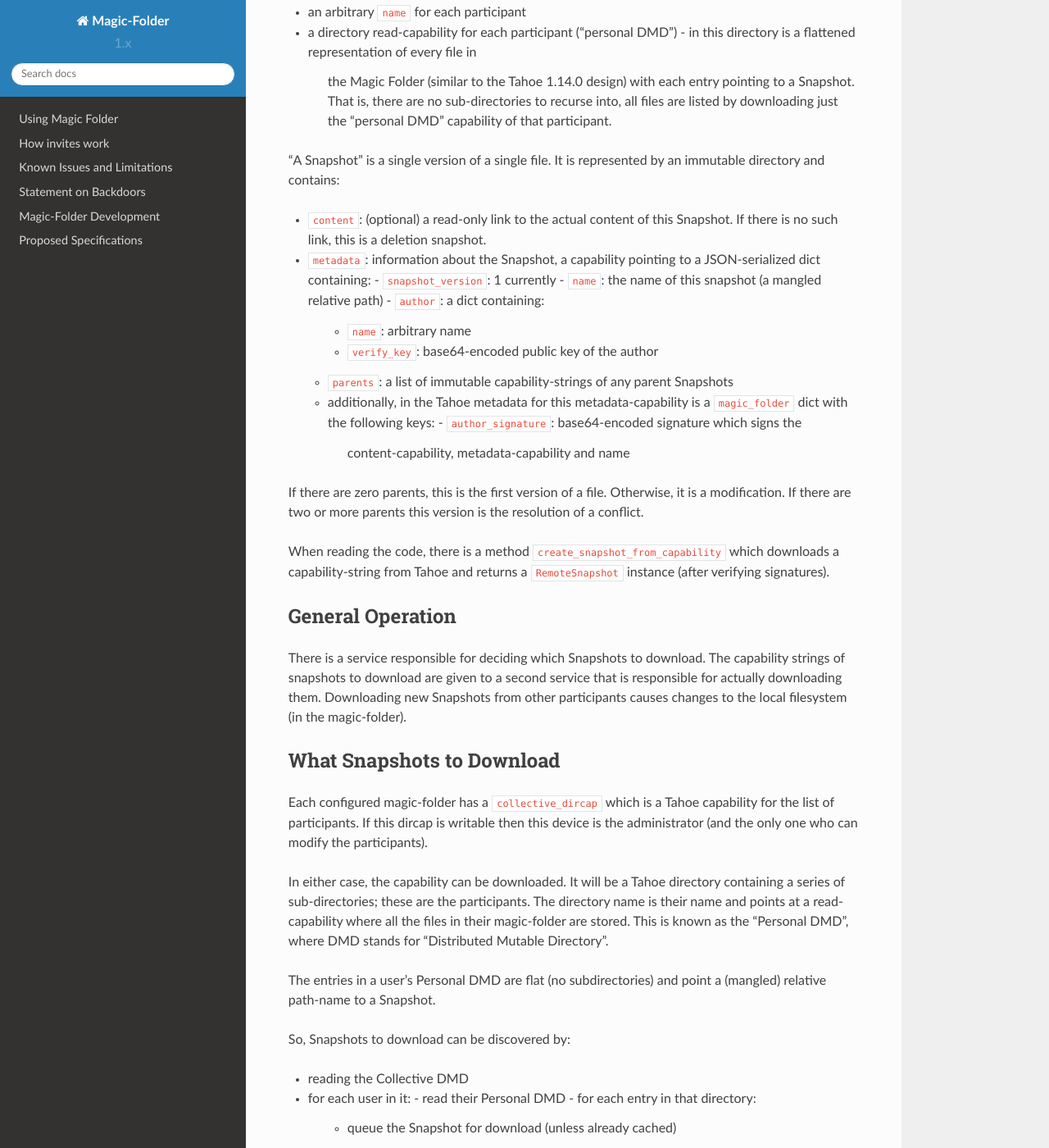
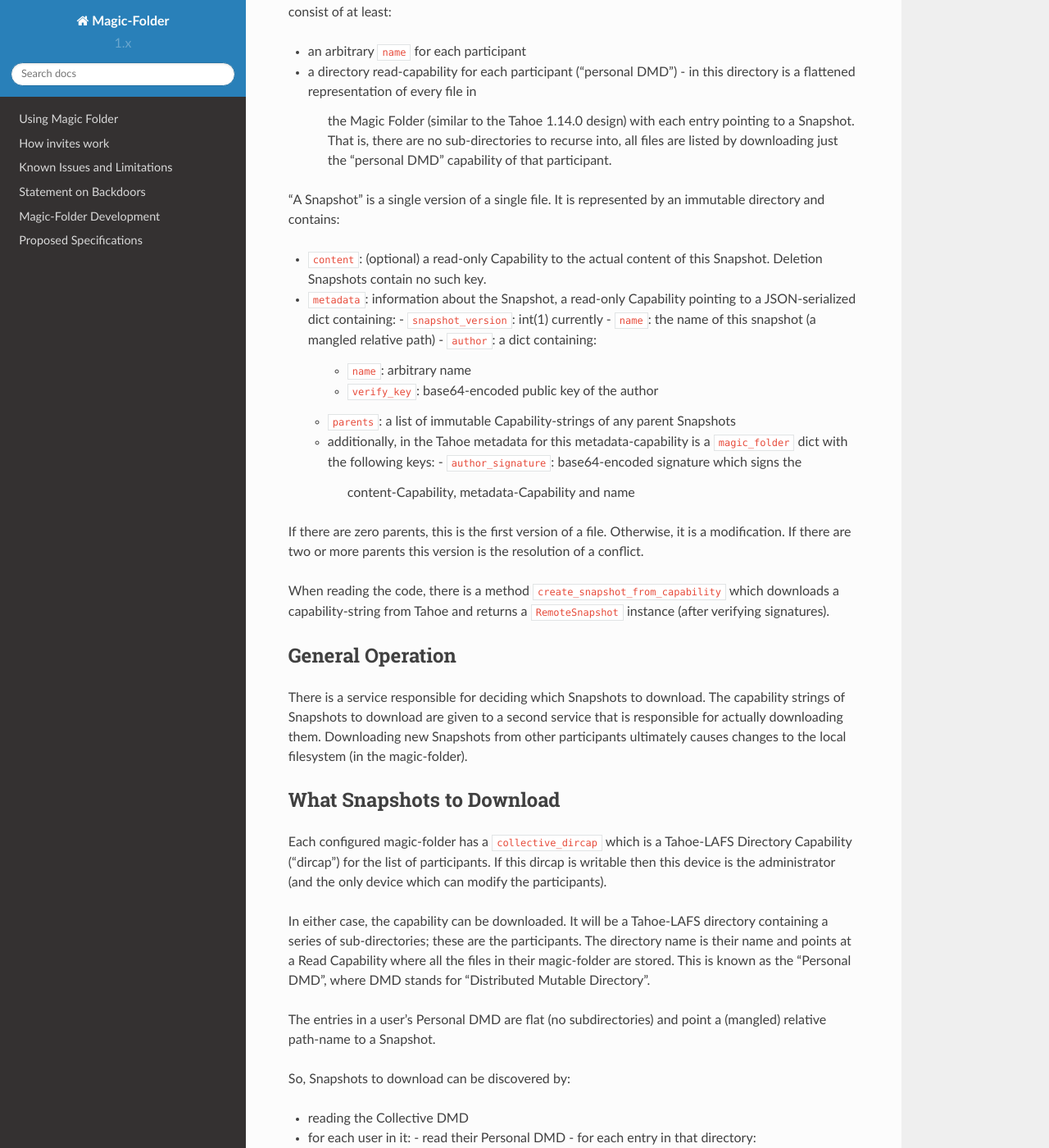
Before and after one commit to tahoe-lafs/magic-folder, a Sphinx documentation site: the page built from docs/downloader.rst, in a window 1280 px wide and 1400 px high, scrolled down 301 px. Shown: the whole window at 82% size. Built offline with Sphinx 7.4.7 and the Read the Docs theme 2.0.0, drawn with Linux system fonts in a browser that asks for light colours; pages that are not in the unit, such as notebooks, are missing from menus; some of the changed text lies outside the part shown.

Commit message:
copy-edits and notes in spec

```diff
--- a/docs/downloader.rst
+++ b/docs/downloader.rst
@@ -24,21 +26,20 @@
 "A Snapshot" is a single version of a single file. It is represented
 by an immutable directory and contains:
 
-- ``content``: (optional) a read-only link to the actual content of
-  this Snapshot. If there is no such link, this is a deletion
-  snapshot.
-- ``metadata``: information about the Snapshot, a capability pointing
+- ``content``: (optional) a read-only Capability to the actual content of
+  this Snapshot. Deletion Snapshots contain no such key.
+- ``metadata``: information about the Snapshot, a read-only Capability pointing
   to a JSON-serialized dict containing:
-  - ``snapshot_version``: 1 currently
+  - ``snapshot_version``: int(1) currently
   - ``name``: the name of this snapshot (a mangled relative path)
   - ``author``: a dict containing:
     - ``name``: arbitrary name
     - ``verify_key``: base64-encoded public key of the author
-  - ``parents``: a list of immutable capability-strings of any parent Snapshots
+  - ``parents``: a list of immutable Capability-strings of any parent Snapshots
   - additionally, in the Tahoe metadata for this metadata-capability
     is a ``magic_folder`` dict with the following keys:
     - ``author_signature``: base64-encoded signature which signs the
-      content-capability, metadata-capability and name
+      content-Capability, metadata-Capability and name
 
 If there are zero parents, this is the first version of a
 file. Otherwise, it is a modification. If there are two or more
@@ -54,24 +55,24 @@
 -----------------
 
 There is a service responsible for deciding which Snapshots to
-download. The capability strings of snapshots to download are given to
+download. The capability strings of Snapshots to download are given to
 a second service that is responsible for actually downloading
-them. Downloading new Snapshots from other participants causes changes
-to the local filesystem (in the magic-folder).
+them. Downloading new Snapshots from other participants ultimately
+causes changes to the local filesystem (in the magic-folder).
 
 
 What Snapshots to Download
 --------------------------
 
 Each configured magic-folder has a ``collective_dircap`` which is a
-Tahoe capability for the list of participants. If this dircap is
-writable then this device is the administrator (and the only one who
-can modify the participants).
+Tahoe-LAFS Directory Capability ("dircap") for the list of
+participants. If this dircap is writable then this device is the
+administrator (and the only device which can modify the participants).
 
-In either case, the capability can be downloaded. It will be a Tahoe
+In either case, the capability can be downloaded. It will be a Tahoe-LAFS
 directory containing a series of sub-directories; these are the
 participants. The directory name is their name and points at a
-read-capability where all the files in their magic-folder are
+Read Capability where all the files in their magic-folder are
 stored. This is known as the "Personal DMD", where DMD stands for
 "Distributed Mutable Directory".
 
```
Also changed, not shown: other parts of docs/downloader.rst (+13 -9 lines).
